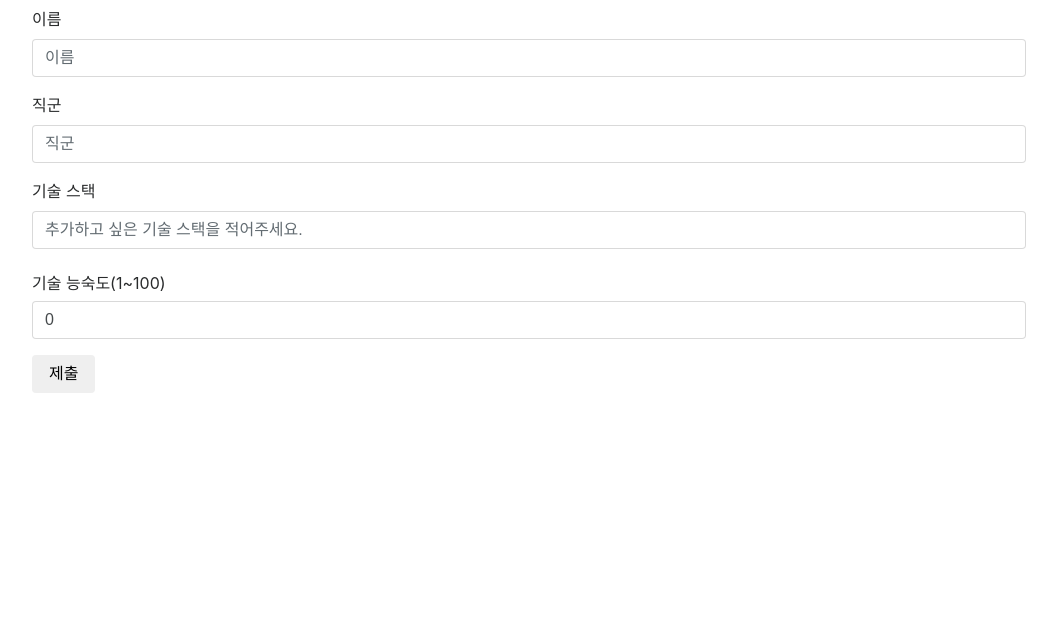
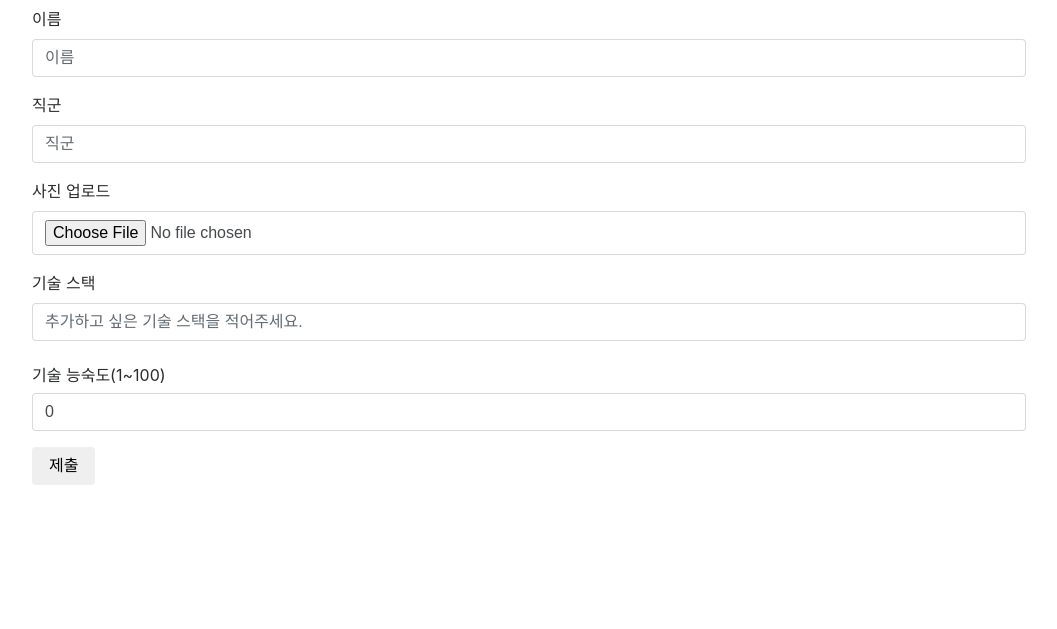
Before and after one commit to JuneBuug/make_your_resume, a Django app: template resume_prac/templates/resume_prac/resume_write.html in a window 1280 px wide. Shown: the part 173-802 px from the top of the page, without its empty margins (111-1168 px from the left). Run offline with Django 3.2, Linux system fonts and the light colour scheme; the template is opened without the code that fills it, so the values that code supplies are empty; some libraries are stand-ins or nearby versions.

Commit message:
사진 업로드 form추가

```diff
--- a/resume_prac/templates/resume_prac/resume_write.html
+++ b/resume_prac/templates/resume_prac/resume_write.html
@@ -26,6 +26,10 @@
                 <div class="form-group">
                     <label for="position">직군</label>
                     <input type="text" name="position" class="form-control" id="position" placeholder="직군">
+                </div>
+                <div class="form-group">
+                    <label for="profile_image">사진 업로드</label>
+                     <input id="profile_image" type="file" class="form-control" name="profile_image">
                 </div>
                 <div class="form-group">
                     <label for="skill">기술 스택</label>
```
Also changed, not shown: other parts of resume_prac/templates/resume_prac/resume_write.html (+1 -1 lines).
